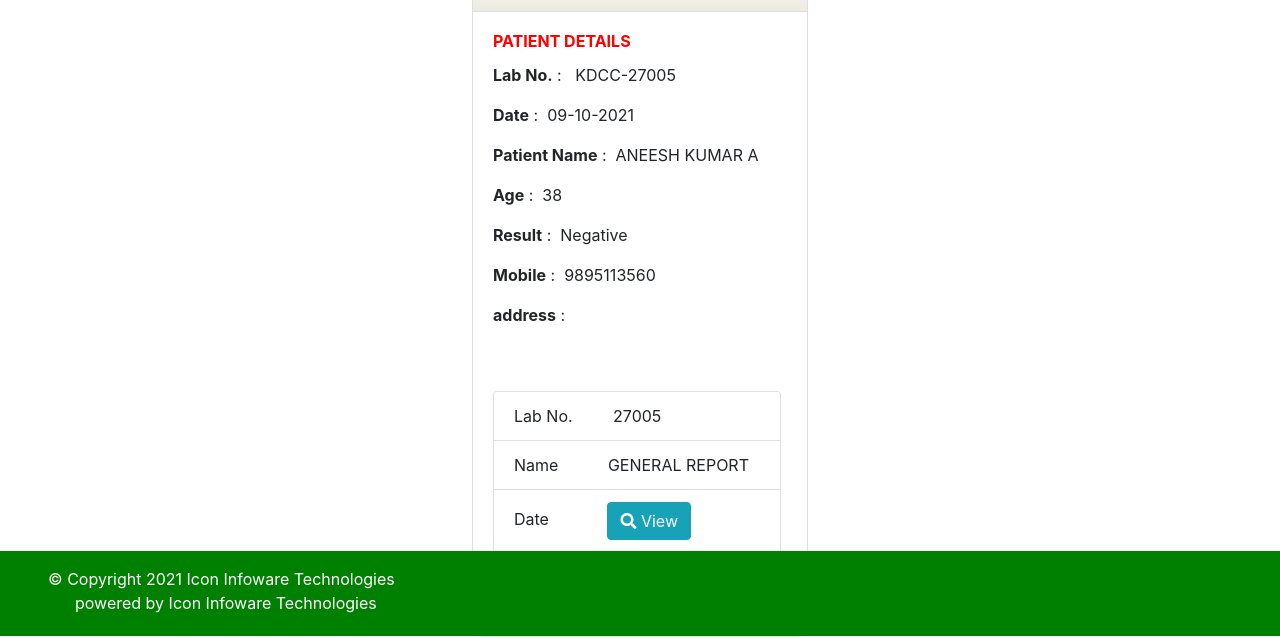
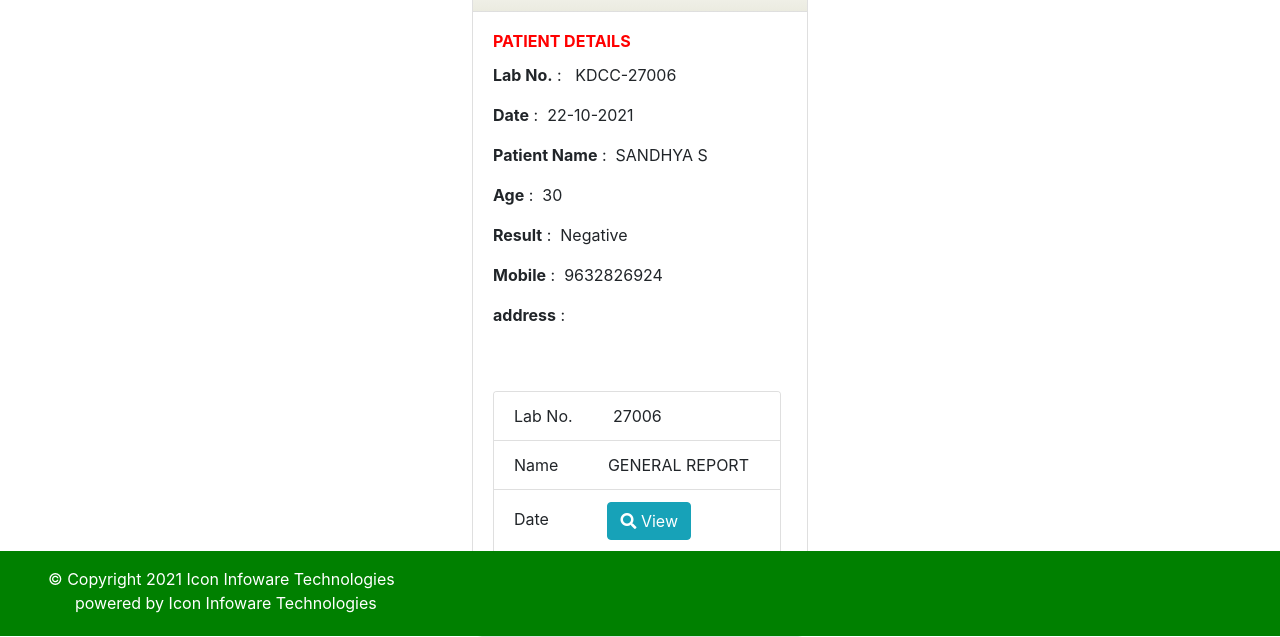
Before and after one commit to Hariprasad4451/Aneesh_Covid, a plain HTML site: page index.html in a window 1280 px wide. Shown: the part 164-801 px from the top of the page. Drawn offline with nearby package versions, Linux system fonts and the light colour scheme.

Commit message:
Update index.html

```diff
--- a/index.html
+++ b/index.html
@@ -77,18 +77,18 @@
                 </div>
                 <div class=" card-body">
                     <h6 class="card-title" style="color: red;"><b>PATIENT DETAILS</b></h6>
-                    <p><b>Lab No.</b> : &nbsp; KDCC-27005</p>
-                    <p><b>Date</b> :&nbsp; 09-10-2021</p>
-                    <p><b>Patient Name</b> :&nbsp; ANEESH KUMAR A</p>
-                    <p><b>Age</b> :&nbsp; 38</p>
+                    <p><b>Lab No.</b> : &nbsp; KDCC-27006</p>
+                    <p><b>Date</b> :&nbsp; 22-10-2021</p>
+                    <p><b>Patient Name</b> :&nbsp; SANDHYA S</p>
+                    <p><b>Age</b> :&nbsp; 30</p>
                     <p><b>Result</b> :&nbsp; Negative</p>
-                    <p><b>Mobile</b> :&nbsp; 9895113560</p>
+                    <p><b>Mobile</b> :&nbsp; 9632826924</p>
                     <p><b>address</b> : </p>
                     <br>
                     <br>
                     <div class="card" style="width: 18rem;">
                         <ul class="list-group list-group-flush">
-                            <li class="list-group-item">Lab No. &nbsp;&nbsp;&nbsp;&nbsp;&nbsp;&nbsp;&nbsp; 27005
+                            <li class="list-group-item">Lab No. &nbsp;&nbsp;&nbsp;&nbsp;&nbsp;&nbsp;&nbsp; 27006
                             </li>
                             <li class="list-group-item">Name &nbsp;&nbsp;&nbsp;&nbsp;&nbsp;&nbsp;&nbsp;&nbsp;&nbsp;
                                 GENERAL
```
